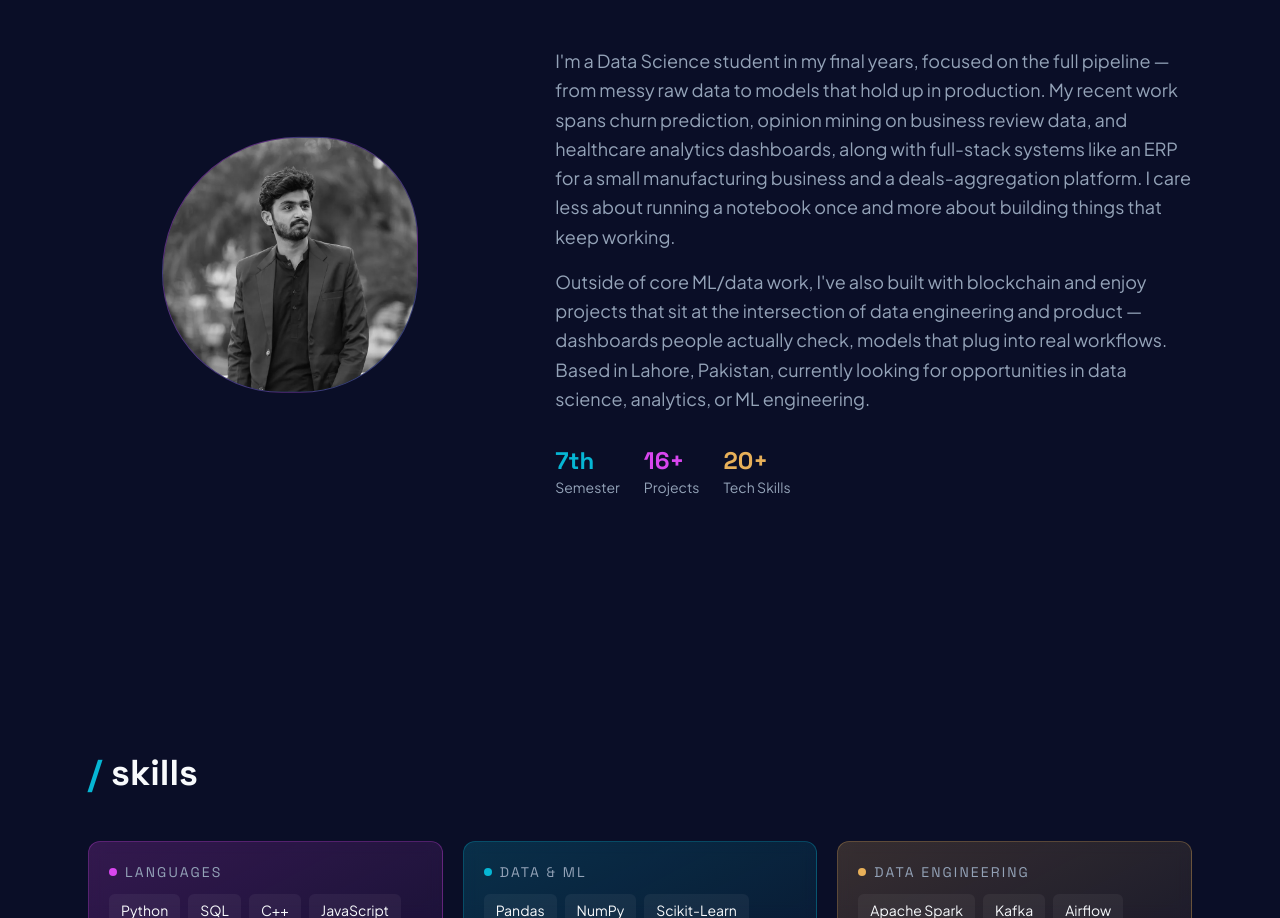
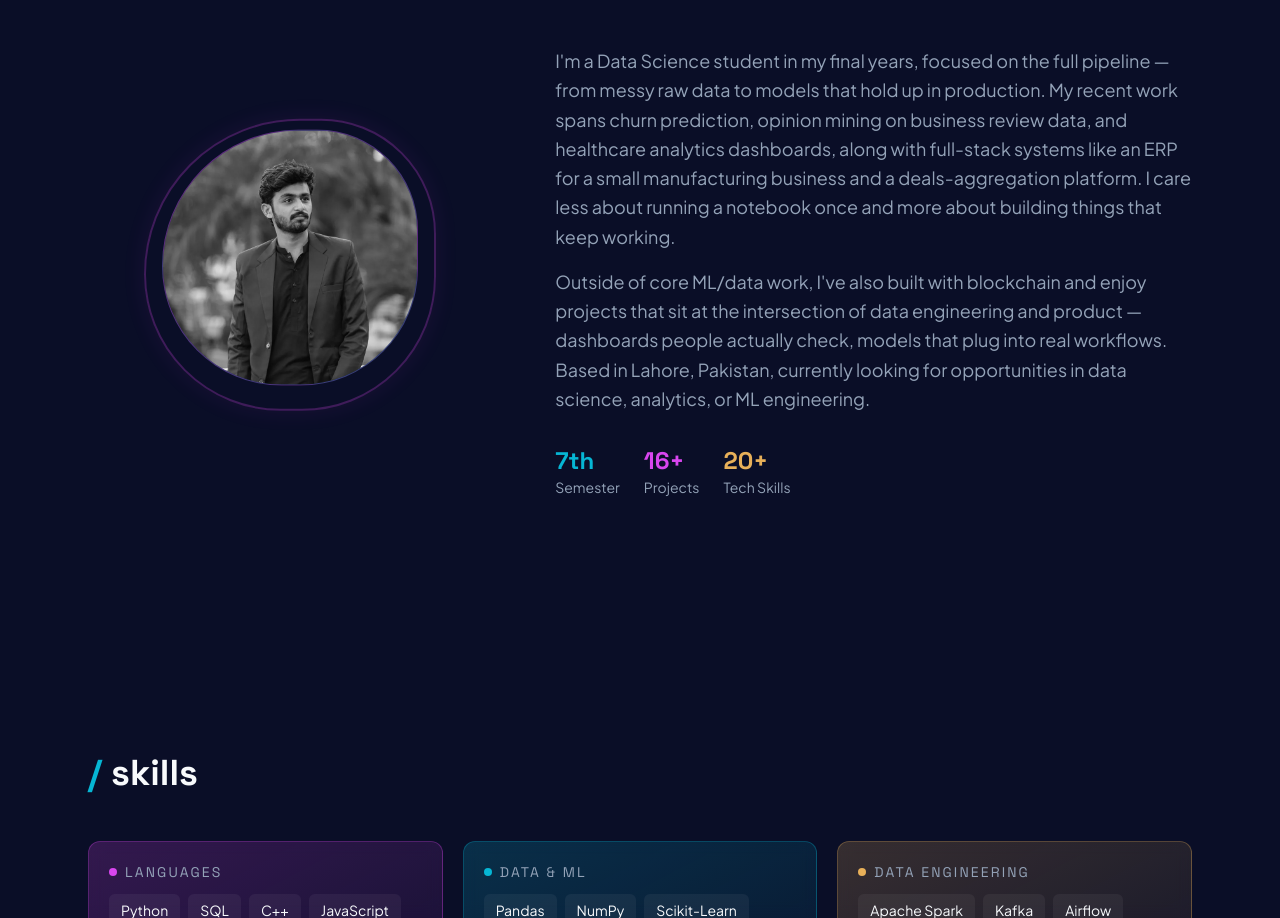
Before and after one commit to mtahanaeem/Portfolio_Website, a React (Vite) app: page / in a window 1280 px wide. Shown: the part 970-1888 px from the top of the page. Built offline with nearby package versions, Linux system fonts and the light colour scheme.

Commit message:
Add outer ring gap around profile photo blob, synced animations

```diff
--- a/src/components/About.jsx
+++ b/src/components/About.jsx
@@ -21,15 +21,38 @@ export default function About() {
         </motion.h2>
 
         <div className="grid md:grid-cols-5 gap-10 md:gap-16 items-center">
-          {/* Image — photo with morphing blob frame + floating as one unit */}
+          {/* Image — outer ring + inner photo blob, animated in perfect sync */}
           <motion.div
             initial={{ opacity: 0, scale: 0.9 }}
             animate={inView ? { opacity: 1, scale: 1 } : {}}
             transition={{ duration: 0.6, delay: 0.1 }}
-            className="md:col-span-2"
+            className="md:col-span-2 flex items-center justify-center"
           >
             <motion.div
-              className="relative w-56 h-56 md:w-64 md:h-64 mx-auto"
+              className="p-4"
+              animate={{
+                y: [0, -8, 0],
+                borderRadius: [
+                  "30% 70% 40% 60%",
+                  "50% 50% 30% 70%",
+                  "40% 60% 60% 40%",
+                  "60% 40% 50% 50%",
+                  "35% 65% 45% 55%",
+                  "55% 45% 35% 65%",
+                  "30% 70% 40% 60%",
+                ],
+              }}
+              transition={{
+                y: { duration: 4, repeat: Infinity, ease: "easeInOut" },
+                borderRadius: { duration: 12, repeat: Infinity, ease: "easeInOut" },
+              }}
+              style={{
+                border: "2px solid rgba(217, 70, 239, 0.25)",
+                boxShadow: "0 0 24px rgba(217, 70, 239, 0.08)",
+              }}
+            >
+              <motion.div
+                className="w-56 h-56 md:w-64 md:h-64"
                 animate={{
                   y: [0, -8, 0],
                   borderRadius: [
@@ -65,6 +88,7 @@ export default function About() {
                 )}
               </motion.div>
             </motion.div>
+          </motion.div>
 
           {/* Bio */}
           <motion.div
```
Lines whose indentation alone changed are shown as unchanged.
